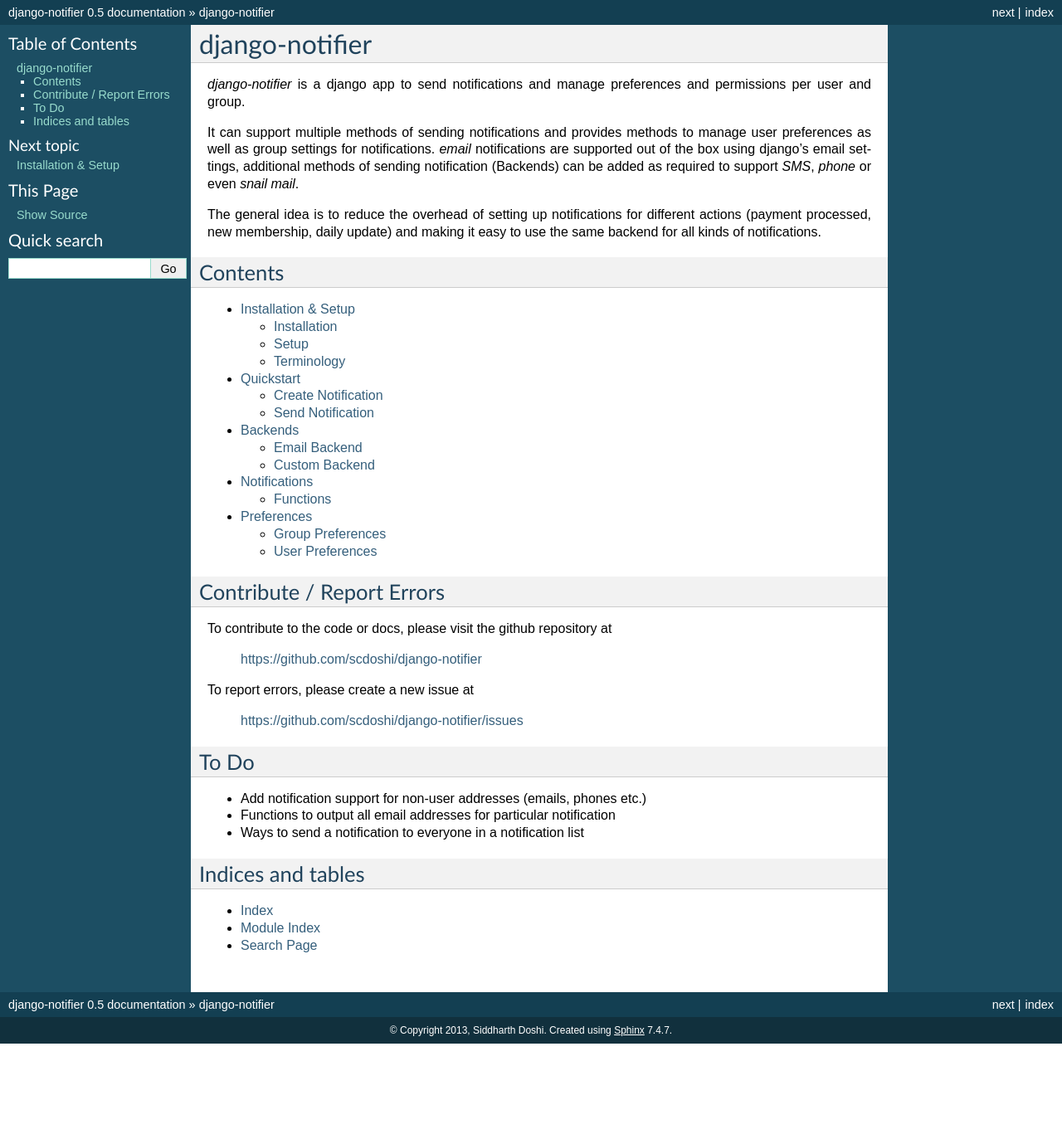
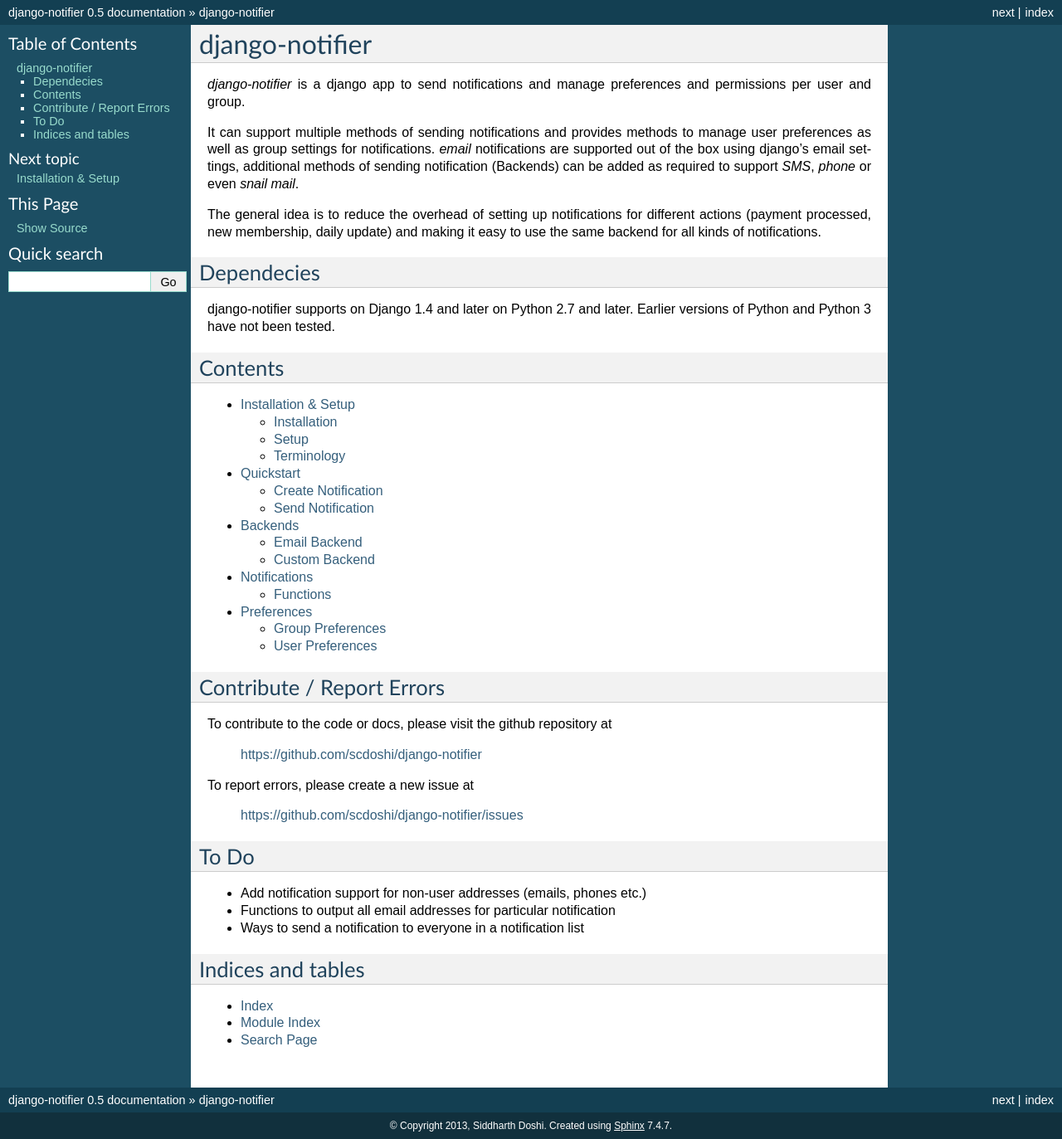
Before and after one commit to scdoshi/django-notifier, a Sphinx documentation site: the page built from docs/index.rst, in a window 1280 px wide. Shown: the whole page at 83% size. Built offline with Sphinx 7.4.7, drawn with Linux system fonts in a browser that asks for light colours; before the commit the page ends 1258 px from its top, so only the background shows below that.

Commit message:
Added dependency documentation

```diff
--- a/README.rst
+++ b/README.rst
@@ -4,6 +4,7 @@
 
 Send notifications (Email, SMS etc) and manage preferences and permissions per user and group.
 
+See full documentation at http://django-notifier.rtfd.org/
 
 To register a notification::
 
--- a/docs/index.rst
+++ b/docs/index.rst
@@ -7,6 +7,12 @@
 It can support multiple methods of sending notifications and provides methods to manage user preferences as well as group settings for notifications. `email` notifications are supported out of the box using django's email settings, additional methods of sending notification (Backends) can be added as required to support `SMS`, `phone` or even `snail mail`.
 
 The general idea is to reduce the overhead of setting up notifications for different actions (payment processed, new membership, daily update) and making it easy to use the same backend for all kinds of notifications.
+
+
+Dependecies
+===========
+
+django-notifier supports on Django 1.4 and later on Python 2.7 and later. Earlier versions of Python and Python 3 have not been tested.
 
 
 Contents
```
Also changed, not shown: 1 other file.
